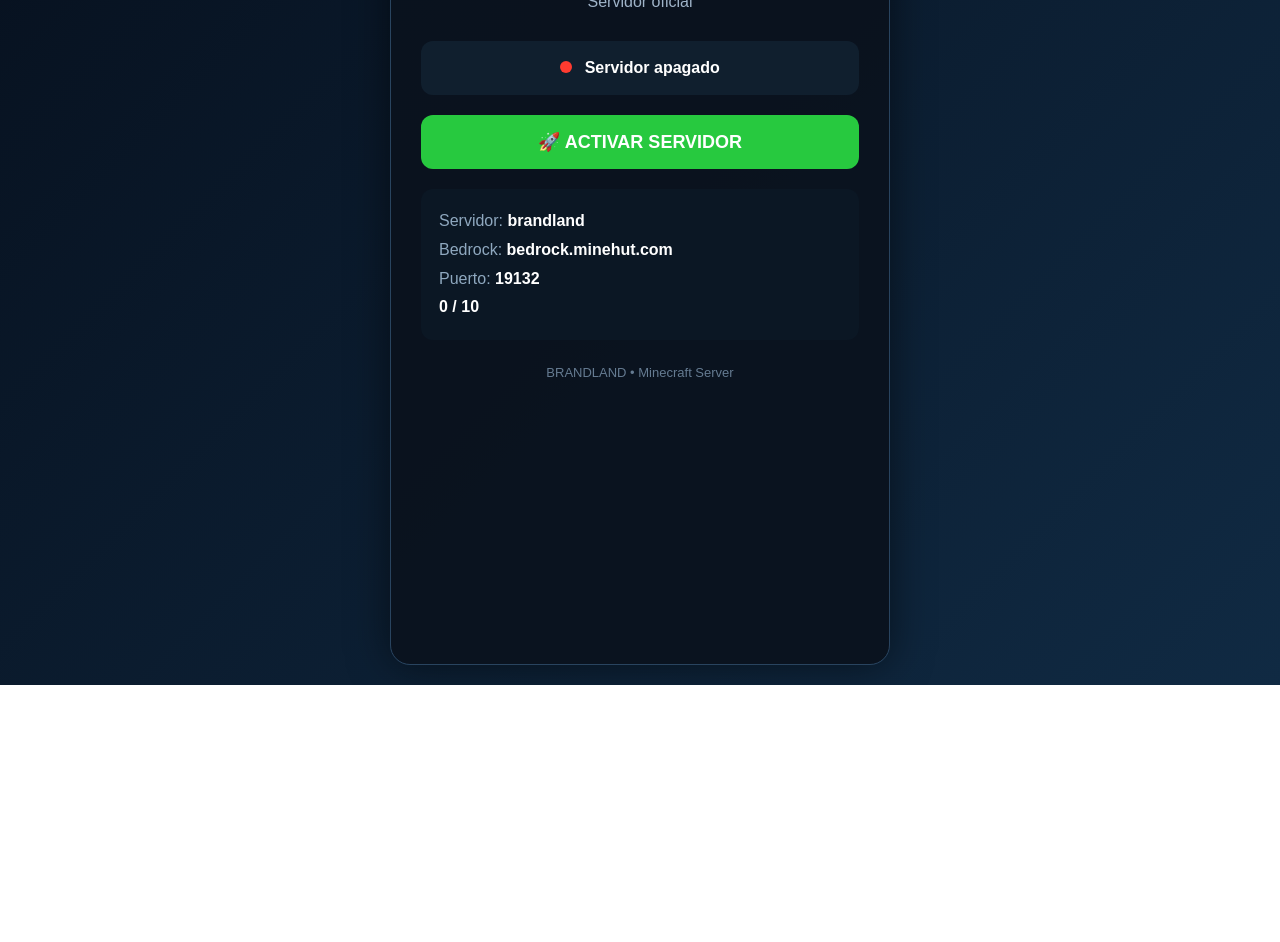
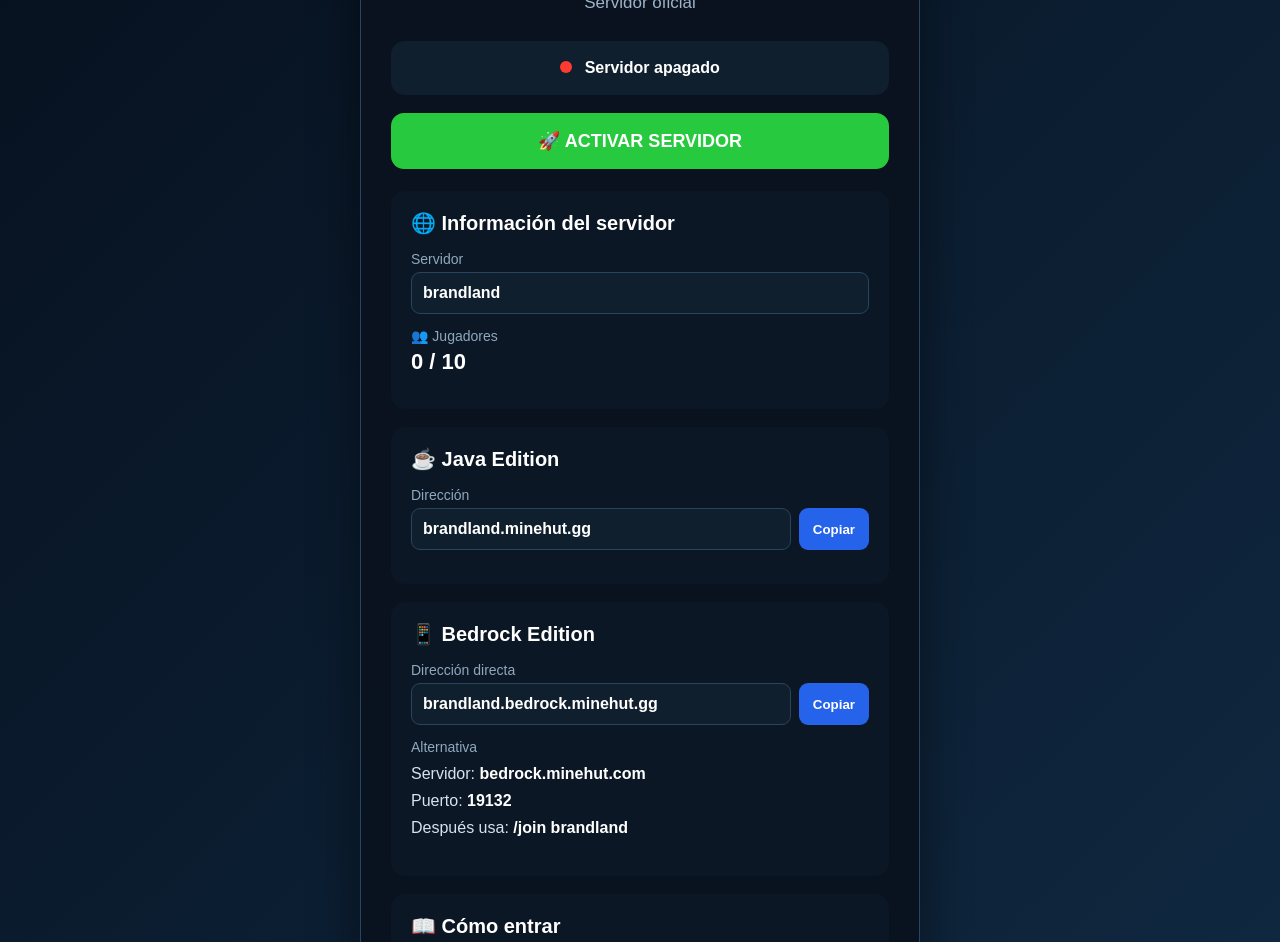
Before and after one commit to brandovelazquez2614-commits/brandland, a website: page index.html in a window 1280 px wide. Shown: the part 115-1057 px from the top of the page. Before the commit the page ends 800 px from the top, so only its background shows below. Drawn offline with Linux system fonts and the light colour scheme.

Commit message:
Update index.html

```diff
--- a/index.html
+++ b/index.html
@@ -18,22 +18,27 @@
     background: linear-gradient(135deg, #07111f, #102a43);
     color: white;
     display: flex;
-    justify-content: center;f   align-items: center;
+    justify-content: center;
+    align-items: center;
     padding: 20px;
 }
 
 .panel {
     width: 100%;
-    max-width: 500px;
-    background: rgba(10, 18, 30, 0.95);
+    max-width: 560px;
+    background: rgba(10, 18, 30, 0.97);
     border: 1px solid #29445f;
-    border-radius: 20px;
+    border-radius: 22px;
     padding: 30px;
-    text-align: center;
-    box-shadow: 0 0 40px rgba(0, 0, 0, 0.5);
+    box-shadow: 0 0 50px rgba(0,0,0,0.45);
 }
 
-h1 {
+.header {
+    text-align: center;
+    margin-bottom: 28px;
+}
+
+.header h1 {
     font-size: 42px;
     letter-spacing: 4px;
     margin-bottom: 8px;
@@ -41,14 +46,15 @@
 
 .subtitle {
     color: #9fb3c8;
-    margin-bottom: 30px;
+    font-size: 17px;
 }
 
 .status {
     background: #101f2e;
-    border-radius: 12px;
+    border-radius: 14px;
     padding: 18px;
-    margin-bottom: 20px;
+    text-align: center;
+    margin-bottom: 18px;
 }
 
 .dot {
@@ -60,43 +66,110 @@
     margin-right: 8px;
 }
 
-button {
+.main-button {
     width: 100%;
-    padding: 16px;
+    padding: 17px;
     border: none;
-    border-radius: 12px;
+    border-radius: 13px;
     background: #27c93f;
     color: white;
     font-size: 18px;
     font-weight: bold;
     cursor: pointer;
-    margin-bottom: 20px;
+    margin-bottom: 22px;
+    transition: 0.2s;
 }
 
-button:hover {
+.main-button:hover {
     background: #20ad35;
+    transform: translateY(-1px);
 }
 
-.info {
-    text-align: left;
+.main-button:disabled {
+    opacity: 0.7;
+    cursor: wait;
+    transform: none;
+}
+
+.info-box {
     background: #0b1724;
-    border-radius: 12px;
-    padding: 18px;
-    line-height: 1.8;
+    border-radius: 14px;
+    padding: 20px;
+    margin-bottom: 18px;
+}
+
+.info-box h2 {
+    font-size: 20px;
+    margin-bottom: 16px;
+}
+
+.row {
+    margin-bottom: 14px;
 }
 
 .label {
     color: #8fa8bf;
+    display: block;
+    margin-bottom: 5px;
+    font-size: 14px;
 }
 
-.value {
+.address-row {
+    display: flex;
+    gap: 8px;
+}
+
+.address {
+    flex: 1;
+    background: #101f2e;
+    border: 1px solid #29445f;
+    border-radius: 9px;
+    padding: 11px;
+    font-weight: bold;
+    overflow-wrap: anywhere;
+}
+
+.copy-button {
+    border: none;
+    border-radius: 9px;
+    padding: 0 14px;
+    background: #2563eb;
+    color: white;
+    cursor: pointer;
     font-weight: bold;
 }
 
+.copy-button:hover {
+    background: #1d4ed8;
+}
+
+.players {
+    font-size: 22px;
+    font-weight: bold;
+}
+
+.instructions {
+    line-height: 1.7;
+    color: #d7e2ed;
+}
+
+.instructions strong {
+    color: white;
+}
+
 footer {
-    margin-top: 25px;
+    text-align: center;
+    margin-top: 24px;
     color: #657b91;
     font-size: 13px;
+}
+
+.message {
+    text-align: center;
+    min-height: 20px;
+    color: #7ee787;
+    font-size: 14px;
+    margin-top: 8px;
 }
 </style>
 </head>
@@ -105,37 +178,90 @@
 
 <div class="panel">
 
+    <div class="header">
         <h1>🎮 BRANDLAND</h1>
         <p class="subtitle">Servidor oficial</p>
+    </div>
 
     <div class="status">
         <span class="dot"></span>
-        <strong>Servidor apagado</strong>
+        <strong id="estado">Servidor apagado</strong>
     </div>
 
-   <button id="activarBtn" onclick="activarServidor()">
+    <button id="activarBtn" class="main-button" onclick="activarServidor()">
         🚀 ACTIVAR SERVIDOR
     </button>
-    <div class="info">
-        <div>
-            <span class="label">Servidor:</span>
-            <span class="value">brandland</span>
+
+    <div class="info-box">
+        <h2>🌐 Información del servidor</h2>
+
+        <div class="row">
+            <span class="label">Servidor</span>
+            <div class="address-row">
+                <div class="address">brandland</div>
+            </div>
         </div>
 
-        <div>
-            <span class="label">Bedrock:</span>
-            <span class="value">bedrock.minehut.com</span>
+        <div class="row">
+            <span class="label">👥 Jugadores</span>
+            <div class="players" id="jugadores">0 / 10</div>
+        </div>
     </div>
 
-        <div>
-            <span class="label">Puerto:</span>
-            <span class="value">19132</span>
+    <div class="info-box">
+        <h2>☕ Java Edition</h2>
+
+        <div class="row">
+            <span class="label">Dirección</span>
+            <div class="address-row">
+                <div class="address">brandland.minehut.gg</div>
+                <button class="copy-button"
+                        onclick="copiar('brandland.minehut.gg')">
+                    Copiar
+                </button>
+            </div>
+        </div>
     </div>
 
-        <div>
-            <span class="value" id="jugadores">0 / 10</span>
+    <div class="info-box">
+        <h2>📱 Bedrock Edition</h2>
+
+        <div class="row">
+            <span class="label">Dirección directa</span>
+            <div class="address-row">
+                <div class="address">brandland.bedrock.minehut.gg</div>
+                <button class="copy-button"
+                        onclick="copiar('brandland.bedrock.minehut.gg')">
+                    Copiar
+                </button>
             </div>
         </div>
+
+        <div class="row">
+            <span class="label">Alternativa</span>
+            <div class="instructions">
+                Servidor: <strong>bedrock.minehut.com</strong><br>
+                Puerto: <strong>19132</strong><br>
+                Después usa: <strong>/join brandland</strong>
+            </div>
+        </div>
+    </div>
+
+    <div class="info-box">
+        <h2>📖 Cómo entrar</h2>
+
+        <div class="instructions">
+            <strong>Java:</strong> agrega
+            <strong>brandland.minehut.gg</strong>
+            a la lista de servidores.<br><br>
+
+            <strong>Bedrock:</strong> usa
+            <strong>brandland.bedrock.minehut.gg</strong>
+            como dirección del servidor.
+        </div>
+    </div>
+
+    <div id="mensaje" class="message"></div>
 
     <footer>
         BRANDLAND • Minecraft Server
@@ -144,10 +270,11 @@
 </div>
 
 <script>
+
 function activarServidor() {
     const boton = document.getElementById("activarBtn");
-    const estado = document.querySelector(".status strong");
-    const punto = document.querySelector(".status .dot");
+    const estado = document.getElementById("estado");
+    const punto = document.querySelector(".dot");
 
     boton.disabled = true;
     boton.innerHTML = "⏳ ABRIENDO MINEHUT...";
@@ -155,13 +282,33 @@
     estado.innerHTML = "Servidor iniciando...";
     punto.style.background = "#ffd000";
 
-    window.open("https://minehut.com/", "_blank");
+    window.open(
+        "https://dashboard.minehut.com/",
+        "_blank"
+    );
 
     setTimeout(() => {
         boton.disabled = false;
         boton.innerHTML = "🚀 ACTIVAR SERVIDOR";
     }, 3000);
 }
+
+async function copiar(texto) {
+    try {
+        await navigator.clipboard.writeText(texto);
+
+        const mensaje = document.getElementById("mensaje");
+        mensaje.innerHTML = "✅ Dirección copiada: " + texto;
+
+        setTimeout(() => {
+            mensaje.innerHTML = "";
+        }, 2500);
+
+    } catch (error) {
+        alert("No se pudo copiar. Dirección: " + texto);
+    }
+}
+
 </script>
 
 </body>
```
Lines whose indentation alone changed are shown as unchanged.
